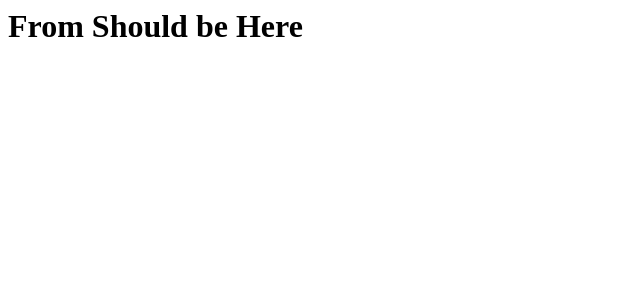
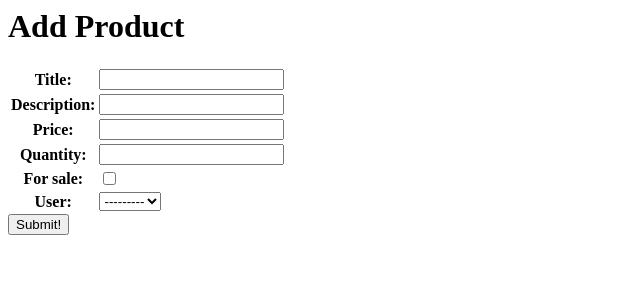
Before and after one commit to matfarb/garagesale, a Django app: page /inventory/create in a window 1280 px wide. Shown: the top 300 px of the page, without its empty margins (0-640 px from the left). Run offline with Django 3.2, Linux system fonts and the light colour scheme.

Commit message:
Product form added

```diff
--- a/garagesale/settings.py
+++ b/garagesale/settings.py
@@ -78,8 +78,8 @@
     'default': {
         'ENGINE': 'django.db.backends.postgresql',
         'NAME': 'garagesale',
-        'USER': 'medxman',
-        'PASSWORD': '1234',
+        'USER': 'postgres',
+        'PASSWORD': 'seipassword',
     }
 }
 
--- a/main_app/templates/main_app/product_form.html
+++ b/main_app/templates/main_app/product_form.html
@@ -1 +1,12 @@
-<h1>From Should be Here</h1>
+{% if object %}
+    <h1>Edit <span class="blue-text lighten-2">{{object.name}}</span></h1>
+{% else %}
+    <h1>Add Product</h1>
+{% endif %}
+    <form action="" method="post" id="penguin-form">
+    {% csrf_token %}
+        <table class="penguin-form">
+        {{ form.as_table }}
+        </table>
+        <input type="submit" value="Submit!" class="btn blue lighten-3">
+    </form>
--- a/main_app/templates/products/inventory.html
+++ b/main_app/templates/products/inventory.html
@@ -1 +1,4 @@
 <h1>{{ user.username }}'s Inventory</h1>
+
+<li><a href="{% url 'home' %}">Home</a></li>
+<li><a href="{% url 'product_create' %}">Add a Product</a></li>
--- a/main_app/views.py
+++ b/main_app/views.py
@@ -14,3 +14,9 @@
 class ProductCreate(CreateView):
   model = Product
   fields = '__all__'
+
+  def form_valid(self, form):
+      form.instance.user = self.request.user
+      return super().form_valid(form)
+
+  success_url = '/inventory/'
```
